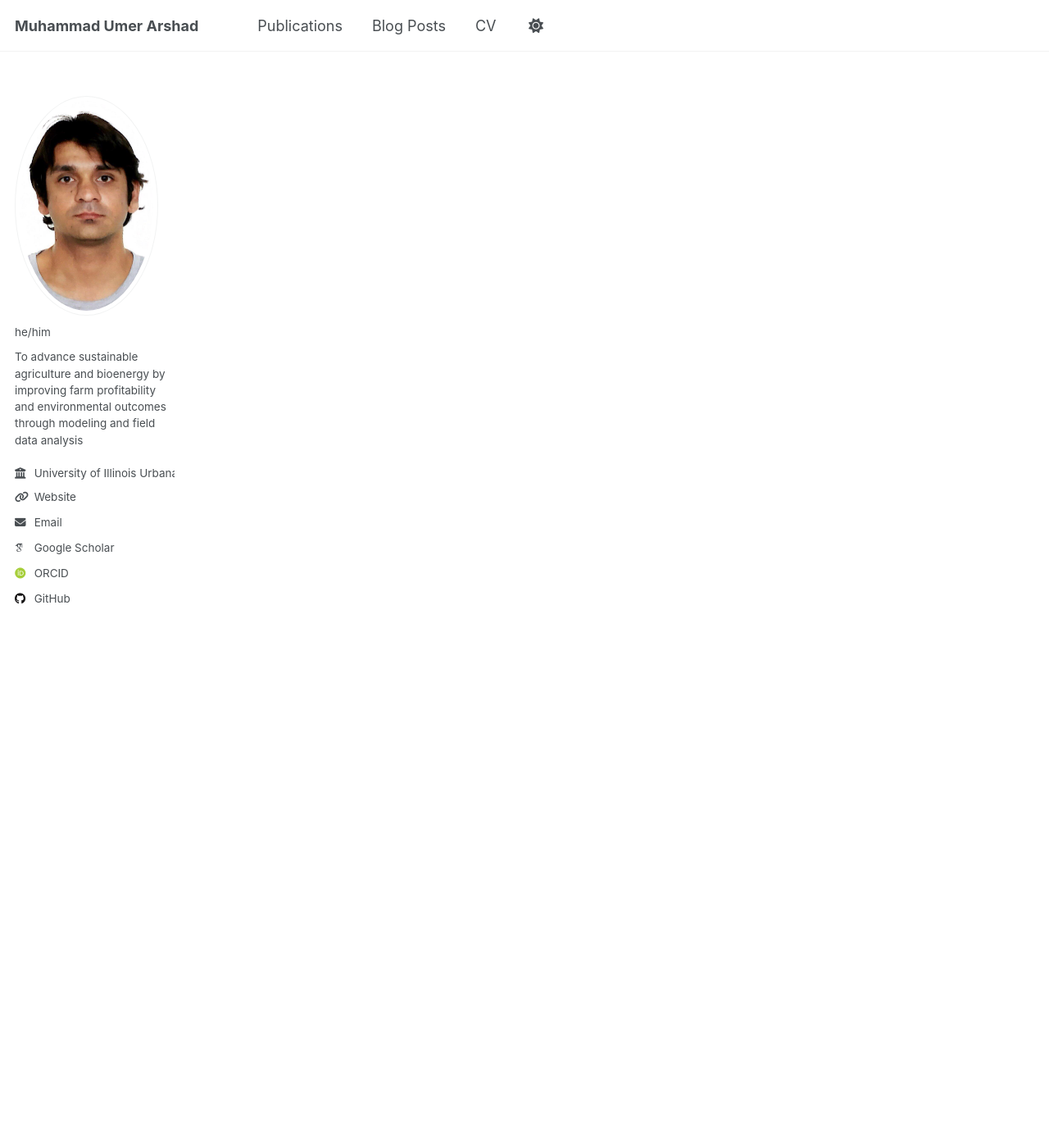
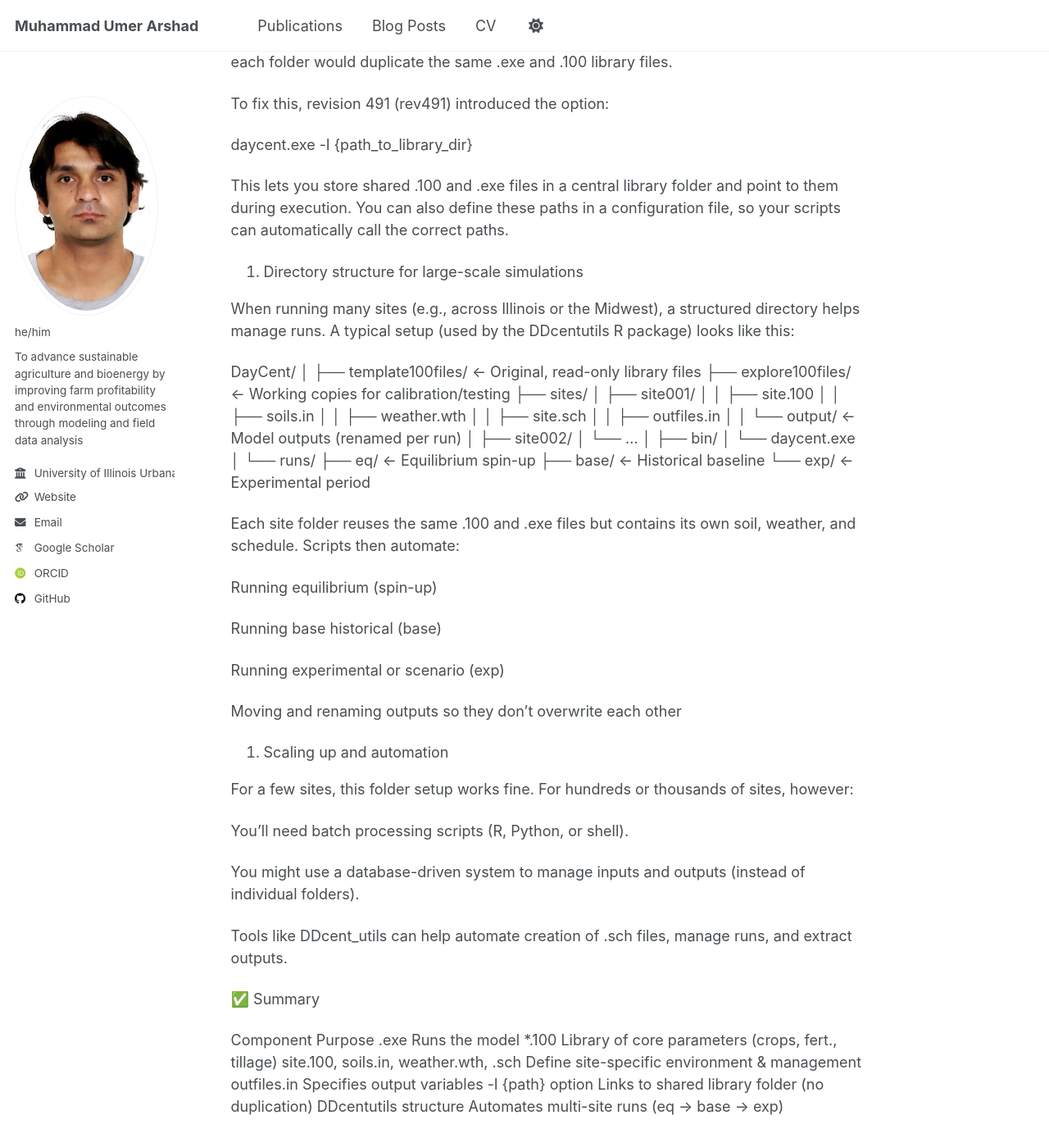
Before and after one commit to marshadu/marshadu.github.io, a Jekyll site: the page built from _posts/2025-10-06-Identifying Marginal Lands for Switchgrass Production.md, in a window 1280 px wide and 1400 px high, scrolled down 2412 px. Shown: the whole window at 82% size. Built offline with Jekyll 4.4.1, drawn with Linux system fonts in a browser that asks for light colours; some web fonts are replaced; some of the changed text lies outside the part shown.

Commit message:
Update 2025-10-06-Identifying Marginal Lands for Switchgrass Production.md

```diff
--- a/_posts/2025-10-06-Identifying Marginal Lands for Switchgrass Production.md
+++ b/_posts/2025-10-06-Identifying Marginal Lands for Switchgrass Production.md
@@ -5,3 +5,151 @@ tags: [Switchgrass, Marginal Lands, GIS, DayCent, Bioenergy]
 ---
 
 I am currently working on identifying marginal lands suitable for switchgrass production across Illinois. This project combines long-term cropland data, soil characteristics, and productivity indices to pinpoint areas with limited potential for conventional crops but strong suitability for perennial bioenergy grasses. The goal is to map and evaluate these sites as part of a broader sustainability assessment using the DayCent model. In future posts, I will share step-by-step details of the spatial workflow, data layers used, and how the results will be integrated into model simulations and economic analysis.
+
+[How to run Daycent for individual site?]
+W1. The model executable
+
+This is the main DayCent program — the .exe file (for example, daycent.exe or daycent491.exe).
+It’s the compiled binary that actually runs the model. You never edit this file — you simply call it using a command like:
+
+daycent.exe -l path_to_library -s sitefile.sch
+
+
+The .exe reads all input files and produces output files (daily, monthly, or yearly).
+
+2. The library (*.100) files
+
+These are core parameter files that define the biological and physical parameters used by DayCent for:
+
+Crops (crop.100)
+
+Fertilizers (fert.100)
+
+Cultivation and tillage (cult.100)
+
+Other management or ecological processes
+
+They act like “lookup tables” for the model.
+For example:
+
+crop.100 defines species-specific properties like growth rates, carbon allocation, and phenology.
+
+fert.100 defines fertilizer types and their N contents.
+
+cult.100 defines tillage operations and soil disturbance depth.
+
+These files don’t change by location — they’re shared across simulations and are stored in a library folder.
+
+3. Site-specific input files
+
+These define the unique environmental and management setup for each simulation site. They include:
+
+{site}.100 — basic site parameters such as soil layer depths, texture, slope, latitude, and longitude.
+Sometimes this information is divided into:
+
+soils.in — soil physical and chemical properties
+
+sitepar.in — site-level parameters (e.g., latitude, soil depth, elevation)
+
+{weather}.wth — daily weather data (year, day, Tmax, Tmin, precipitation, etc.)
+
+{schedule}.sch — the management schedule describing all planting, harvesting, fertilization, and tillage events for the simulation period.
+
+Together, these files define the boundary conditions for a specific site.
+
+4. The helper file outfiles.in
+
+This tells DayCent which output variables to record and at what frequency (daily, monthly, yearly).
+You can enable or disable certain output streams such as:
+
+summary.out
+
+harvest.out
+
+soc.out
+
+nflux.out
+
+It’s useful for reducing unnecessary output files and speeding up simulations.
+
+5. File organization and calling the model
+
+There’s no single “correct” file structure, but the simplest setup is:
+
+Copy all required files (exe, 100s, site, weather, sch, outfiles.in) into one folder per simulation.
+
+Then run the model with a system command like:
+
+daycent.exe -s site.sch
+
+
+However, this becomes inefficient for regional simulations (hundreds of sites) because each folder would duplicate the same .exe and .100 library files.
+
+To fix this, revision 491 (rev491) introduced the option:
+
+daycent.exe -l {path_to_library_dir}
+
+
+This lets you store shared .100 and .exe files in a central library folder and point to them during execution.
+You can also define these paths in a configuration file, so your scripts can automatically call the correct paths.
+
+6. Directory structure for large-scale simulations
+
+When running many sites (e.g., across Illinois or the Midwest), a structured directory helps manage runs.
+A typical setup (used by the DDcentutils R package) looks like this:
+
+DayCent/
+│
+├── template100files/      ← Original, read-only library files
+├── explore100files/       ← Working copies for calibration/testing
+├── sites/
+│   ├── site001/
+│   │   ├── site.100
+│   │   ├── soils.in
+│   │   ├── weather.wth
+│   │   ├── site.sch
+│   │   ├── outfiles.in
+│   │   └── output/        ← Model outputs (renamed per run)
+│   ├── site002/
+│   └── ...
+│
+├── bin/
+│   └── daycent.exe
+│
+└── runs/
+    ├── eq/                ← Equilibrium spin-up
+    ├── base/              ← Historical baseline
+    └── exp/               ← Experimental period
+
+
+Each site folder reuses the same .100 and .exe files but contains its own soil, weather, and schedule.
+Scripts then automate:
+
+Running equilibrium (spin-up)
+
+Running base historical (base)
+
+Running experimental or scenario (exp)
+
+Moving and renaming outputs so they don’t overwrite each other
+
+7. Scaling up and automation
+
+For a few sites, this folder setup works fine.
+For hundreds or thousands of sites, however:
+
+You’ll need batch processing scripts (R, Python, or shell).
+
+You might use a database-driven system to manage inputs and outputs (instead of individual folders).
+
+Tools like DDcent_utils can help automate creation of .sch files, manage runs, and extract outputs.
+
+✅ Summary
+
+Component	Purpose
+.exe	Runs the model
+*.100	Library of core parameters (crops, fert., tillage)
+site.100, soils.in, weather.wth, .sch	Define site-specific environment & management
+outfiles.in	Specifies output variables
+-l {path} option	Links to shared library folder (no duplication)
+DDcentutils structure	Automates multi-site runs (eq → base → exp)
```
